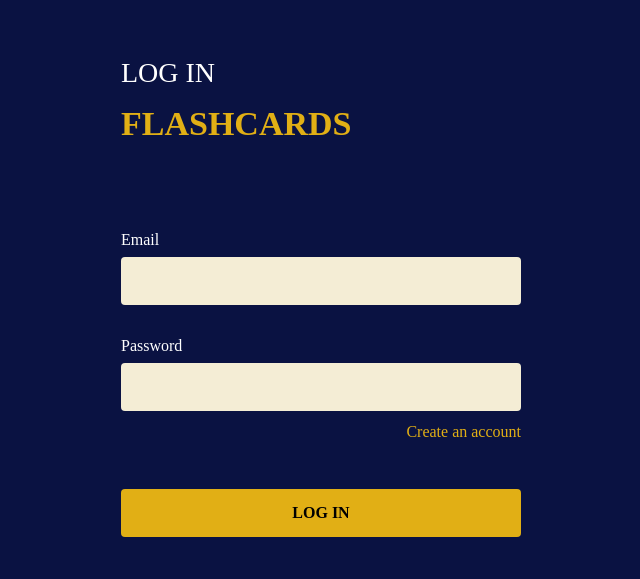
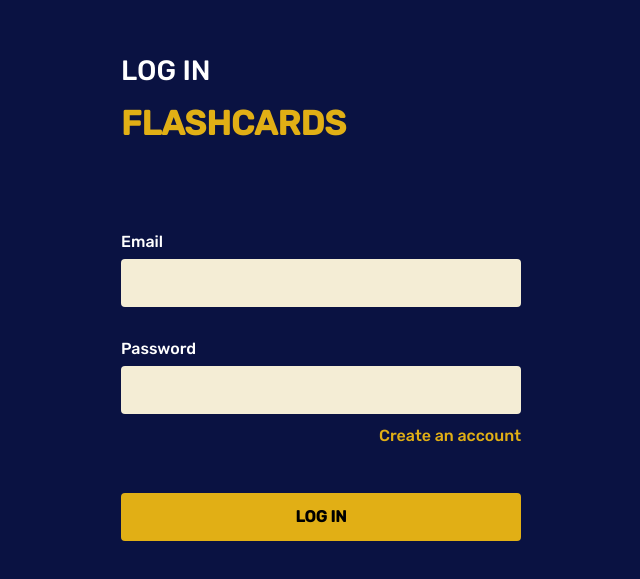
Before and after one commit to marciorasf/hippocards-web, a React (Create React App) app: page /login in a window 1280 px wide. Shown: the part 103-682 px from the top of the page, without its empty margins (319-959 px from the left). Built offline with nearby package versions, Linux system fonts and the light colour scheme.

Commit message:
change font-family

```diff
--- a/src/assets/styles/global.css
+++ b/src/assets/styles/global.css
@@ -1,4 +1,4 @@
-@import url('https://fonts.googleapis.com/css2?family=Poppins:wght@300;400;500;700&display=swap');
+@import url('https://fonts.googleapis.com/css2?family=Poppins:wght@400;500&family=Rubik:wght@500&display=swap');
 
 :root {
   font-size: 62.5%;
@@ -15,14 +15,6 @@ body,
 #root {
   height: 100vh;
   background-color: #0A1242;
-}
-
-html,
-body,
-input,
-::after,
-::before{
-  font-family: Poppins, sans-serif;
 }
 
 #root {
```
